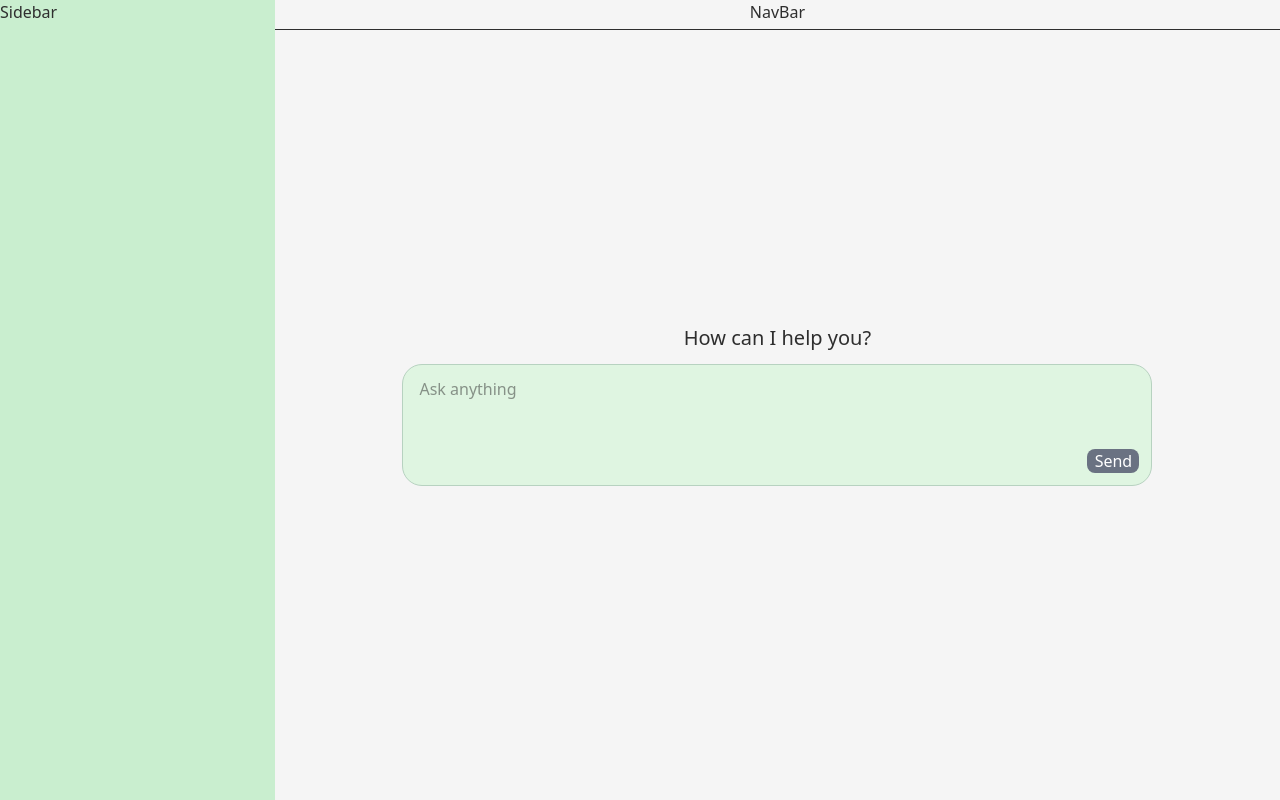
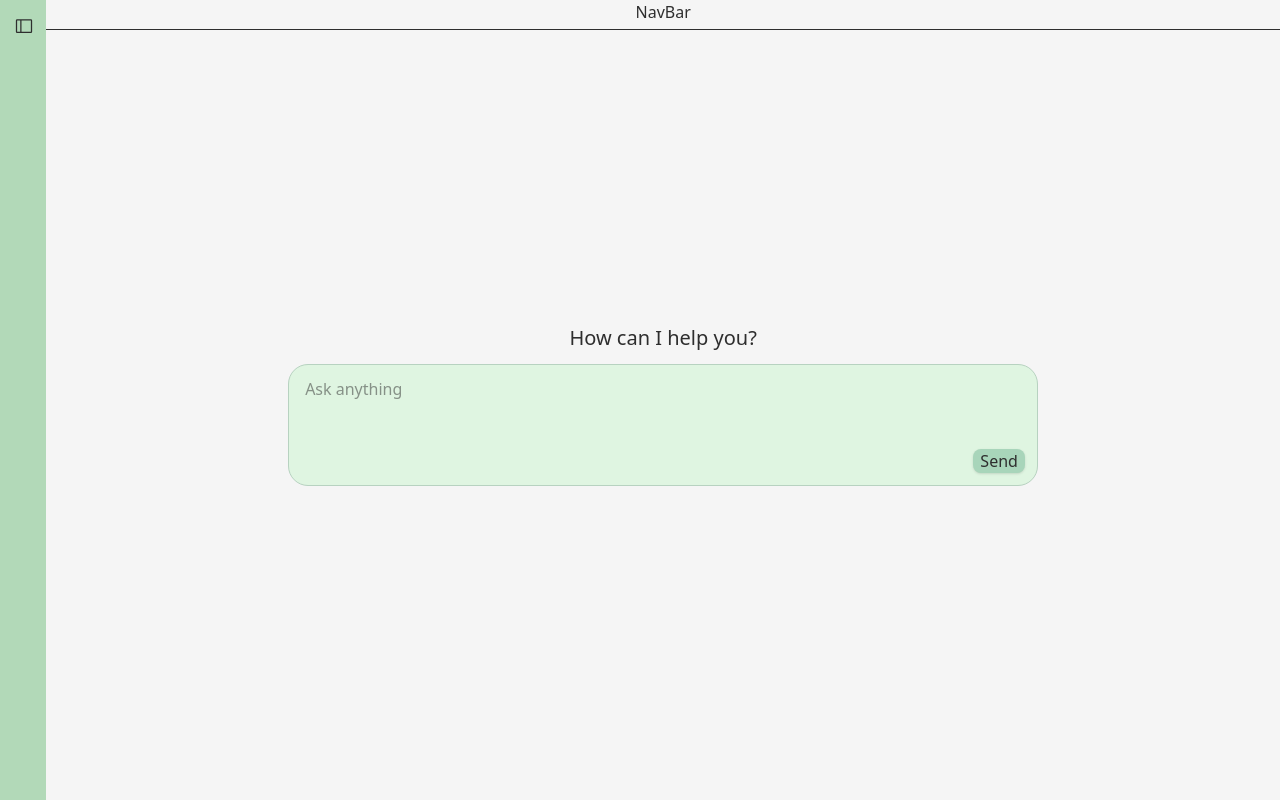
Before and after one commit to jkolp/AiTherapist, a React (Vite) app in the folder frontend/: page / in a window 1280 px wide. Built offline with nearby package versions, Linux system fonts and the light colour scheme.

Commit message:
Collapsible Sidebar Added

```diff
--- a/frontend/package.json
+++ b/frontend/package.json
@@ -15,6 +15,7 @@
     "axios": "^1.9.0",
     "react": "^19.1.0",
     "react-dom": "^19.1.0",
+    "react-icons": "^5.5.0",
     "tailwind-scrollbar": "^4.0.2"
   },
   "devDependencies": {
--- a/frontend/src/App.css
+++ b/frontend/src/App.css
@@ -20,6 +20,6 @@ html, body, #root {
   --color-scrollbarColor : rgb(64, 64, 64, 0.5);
   --color-mainBg : #F5F5F5;
   --color-teaGreen : #DFF5E1; /* TextFieldBox */
-  --color-darkerGreenTea : #C9EECF; /* Sidebar and text bubbles */
+  --color-darkerGreenTea : #b2d9b8; /* Sidebar and text bubbles */
 }
 /* Alabaster : F5F5F5 */
--- a/frontend/src/App.tsx
+++ b/frontend/src/App.tsx
@@ -1,20 +1,240 @@
 import { useState } from 'react'
 import './App.css'
 import TextChatPage from './pages/TextChatPage/TextChatPage'
-import Sidebar from './components/Sidebar'
+import Sidebar from './components/Sidebar/Sidebar'
+import { type Session } from './types/message'
 
 
 function App() {
 
-  const [isSideBarOpen, setSideBar] = useState(false)
+  const [isSideBarOpen, setIsSideBarOpen] = useState(false)
+  const [sessions, setSessions] = useState<Session[]>(mockSessions)
 
 
   return (
     <div className='h-full w-full min-h-[600px] bg-mainBg flex overflow-hidden'>
-      <Sidebar />
+      <Sidebar sessions={sessions} isOpen={isSideBarOpen} setIsOpen={setIsSideBarOpen}/>
       <TextChatPage />
     </div>
   );
 }
 
 export default App
+
+let mockSessions : Session[] = [
+    {
+        id: "1",
+        userId: "user1",
+        dateCreated: new Date("2023-10-01T10:00:00Z"),
+        title: "Session 1"
+    },
+    {
+        id: "2",
+        userId: "user2",
+        dateCreated: new Date("2023-10-02T11:00:00Z"),
+        title: "Session 2"
+    },
+    {
+        id: "3",
+        userId: "user3",
+        dateCreated: new Date("2023-10-03T12:00:00Z"),
+        title: "Session 3"
+    },
+    {
+        id: "4",
+        userId: "user1",
+        dateCreated: new Date("2023-10-01T10:00:00Z"),
+        title: "Session 4"
+    },
+    {
+        id: "5",
+        userId: "user2",
+        dateCreated: new Date("2023-10-02T11:00:00Z"),
+        title: "Session 5"
+    },
+    {
+        id: "6",
+        userId: "user3",
+        dateCreated: new Date("2023-10-03T12:00:00Z"),
+        title: "Session 6"
+    },
+    {
+        id: "7",
+        userId: "user1",
+        dateCreated: new Date("2023-10-01T10:00:00Z"),
+        title: "Session 7"
+    },
+    {
+        id: "8",
+        userId: "user2",
+        dateCreated: new Date("2023-10-02T11:00:00Z"),
+        title: "Session 8"
+    },
+    {
+        id: "9",
+        userId: "user3",
+        dateCreated: new Date("2023-10-03T12:00:00Z"),
+        title: "Session 9"
+    },
+    {
+        id: "10",
+        userId: "user1",
+        dateCreated: new Date("2023-10-01T10:00:00Z"),
+        title: "Session 10"
+    },
+    {
+        id: "11",
+        userId: "user2",
+        dateCreated: new Date("2023-10-02T11:00:00Z"),
+        title: "Session 11"
+    },
+    {
+        id: "12",
+        userId: "user3",
+        dateCreated: new Date("2023-10-03T12:00:00Z"),
+        title: "Session 12"
+    },
+    {
+        id: "13",
+        userId: "user1",
+        dateCreated: new Date("2023-10-01T10:00:00Z"),
+        title: "Session 13"
+    },
+    {
+        id: "14",
+        userId: "user2",
+        dateCreated: new Date("2023-10-02T11:00:00Z"),
+        title: "Session 14"
+    },
+    {
+        id: "15",
+        userId: "user3",
+        dateCreated: new Date("2023-10-03T12:00:00Z"),
+        title: "Session 15"
+    },
+    {
+        id: "16",
+        userId: "user1",
+        dateCreated: new Date("2023-10-01T10:00:00Z"),
+        title: "Session 16"
+    },
+    {
+        id: "17",
+        userId: "user2",
+        dateCreated: new Date("2023-10-02T11:00:00Z"),
+        title: "Session 17"
+    },
+    {
+        id: "18",
+        userId: "user3",
+        dateCreated: new Date("2023-10-03T12:00:00Z"),
+        title: "Session 18"
+    },
+    {
+        id: "19",
+        userId: "user1",
+        dateCreated: new Date("2023-10-01T10:00:00Z"),
+        title: "Session 19"
+    },
+    {
+        id: "20",
+        userId: "user2",
+        dateCreated: new Date("2023-10-02T11:00:00Z"),
+        title: "Session 20"
+    },
+    {
+        id: "21",
+        userId: "user3",
+        dateCreated: new Date("2023-10-03T12:00:00Z"),
+        title: "Session 21"
+    },
+    {
+        id: "22",
+        userId: "user1",
+        dateCreated: new Date("2023-10-01T10:00:00Z"),
+        title: "Session 22"
+    },
+    {
+        id: "23",
+        userId: "user2",
+        dateCreated: new Date("2023-10-02T11:00:00Z"),
+        title: "Session 23"
+    },
+    {
+        id: "24",
+        userId: "user3",
+        dateCreated: new Date("2023-10-03T12:00:00Z"),
+        title: "Session 24"
+    },
+    {
+        id: "25",
+        userId: "user1",
+        dateCreated: new Date("2023-10-01T10:00:00Z"),
+        title: "Session 25"
+    },
+    {
+        id: "26",
+        userId: "user2",
+        dateCreated: new Date("2023-10-02T11:00:00Z"),
+        title: "Session 26"
+    },
+    {
+        id: "27",
+        userId: "user3",
+        dateCreated: new Date("2023-10-03T12:00:00Z"),
+        title: "Session 27"
+    },{
+        id: "28",
+        userId: "user1",
+        dateCreated: new Date("2023-10-01T10:00:00Z"),
+        title: "Session 28"
+    },
+    {
+        id: "29",
+        userId: "user2",
+        dateCreated: new Date("2023-10-02T11:00:00Z"),
+        title: "Session 29"
+    },
+    {
+        id: "30",
+        userId: "user3",
+        dateCreated: new Date("2023-10-03T12:00:00Z"),
+        title: "Session 30"
+    },
+    {
+        id: "31",
+        userId: "user1",
+        dateCreated: new Date("2023-10-01T10:00:00Z"),
+        title: "Session 31"
+    },
+    {
+        id: "32",
+        userId: "user2",
+        dateCreated: new Date("2023-10-02T11:00:00Z"),
+        title: "Session 32"
+    },
+    {
+        id: "33",
+        userId: "user3",
+        dateCreated: new Date("2023-10-03T12:00:00Z"),
+        title: "Session 33"
+    },
+    {
+        id: "34",
+        userId: "user1",
+        dateCreated: new Date("2023-10-01T10:00:00Z"),
+        title: "Session 34"
+    },
+    {
+        id: "35",
+        userId: "user2",
+        dateCreated: new Date("2023-10-02T11:00:00Z"),
+        title: "Session 35"
+    },
+    {
+        id: "36",
+        userId: "user3",
+        dateCreated: new Date("2023-10-03T12:00:00Z"),
+        title: "Session 36"
+    }
+]
--- a/frontend/src/components/Sidebar.tsx
+++ /dev/null
@@ -1,16 +0,0 @@
-import React from "react";
-
-
-
-export default function Sidebar() {
-
-    function handleToggle() {
-
-    }
-
-    return (
-        <div className="w-[350px] bg-darkerGreenTea border-solid h-full">
-            Sidebar
-        </div>
-    )
-}
--- /dev/null
+++ b/frontend/src/components/Sidebar/Sidebar.tsx
@@ -0,0 +1,50 @@
+import React, { useState } from "react";
+import { type Session } from "../../types/message";
+import StickyHeader from "./StickyHeader";
+
+
+interface SidebarProps {
+    isOpen: boolean;
+    setIsOpen: React.Dispatch<React.SetStateAction<boolean>>;
+    sessions: Session[];
+}
+
+export default function Sidebar({isOpen, setIsOpen, sessions}: SidebarProps) {
+
+    function handleToggle() {
+        setIsOpen( (prev: boolean) => !prev )
+    }
+
+    return (
+        <div className={`${isOpen ? 'w-90 overflow-y-scroll' : 'w-12'}
+                        bg-darkerGreenTea border-solid h-full flex flex-col
+                        transition-[width] duration-300 ease-in-out `}>
+
+            <StickyHeader isOpen={isOpen} handleToggle={handleToggle} />
+
+            {
+                isOpen ? (
+                    <div className="flex-1 flex flex-col">
+                        <h1 className="mb-10"> Sessions </h1>
+                        <div className="h-full">
+                            <ul className="flex flex-col gap-y-2 px-3">
+                                {
+                                    sessions.map( (session) =>
+                                        <li key={session.id} className="gap-x-2">
+                                            {session.title}
+                                        </li>
+                                    )
+                                }
+                            </ul>
+                        </div>
+                    </div>
+                )
+                    : (
+                        <div>
+                        </div>
+                    )
+            }
+
+        </div>
+    )
+}
--- /dev/null
+++ b/frontend/src/components/Sidebar/StickyHeader.tsx
@@ -0,0 +1,18 @@
+import { PiSidebarSimple } from "react-icons/pi";
+interface StickyHeaderProps {
+    isOpen: boolean;
+    handleToggle: () => void;
+}
+
+export default function StickyHeader({isOpen, handleToggle} : StickyHeaderProps) {
+
+    return (
+        <div className={`flex justify-end ${isOpen ? 'px-1' : 'px-1'} h-20`}>
+            <button className="text-xl font-bold p-2 h-9 my-2
+                                hover:rounded-xl hover:bg-[#dcf5e0] hover:text-black-500"
+                    onClick={handleToggle}>
+                <PiSidebarSimple />
+            </button>
+        </div>
+    );
+}
--- a/frontend/src/pages/TextChatPage/components/TextFieldBox.tsx
+++ b/frontend/src/pages/TextChatPage/components/TextFieldBox.tsx
@@ -53,7 +53,9 @@ export default function TextFieldBox({ textInput, setTextInput, handleSubmit } :
                     />
                     <button
                         type="submit"
-                        className="h-6 w-13 self-end rounded-lg m-3 text-white bg-gray-500"
+                        className="h-6 w-13 self-end rounded-lg m-3
+                                    bg-[#A8D5BA] hover:bg-[#7BAE8C]
+                                    shadow-sm"
                     >
                         Send
                     </button>
```
Also changed, not shown: 1 other file (tests, documents, lock files or other folders).
